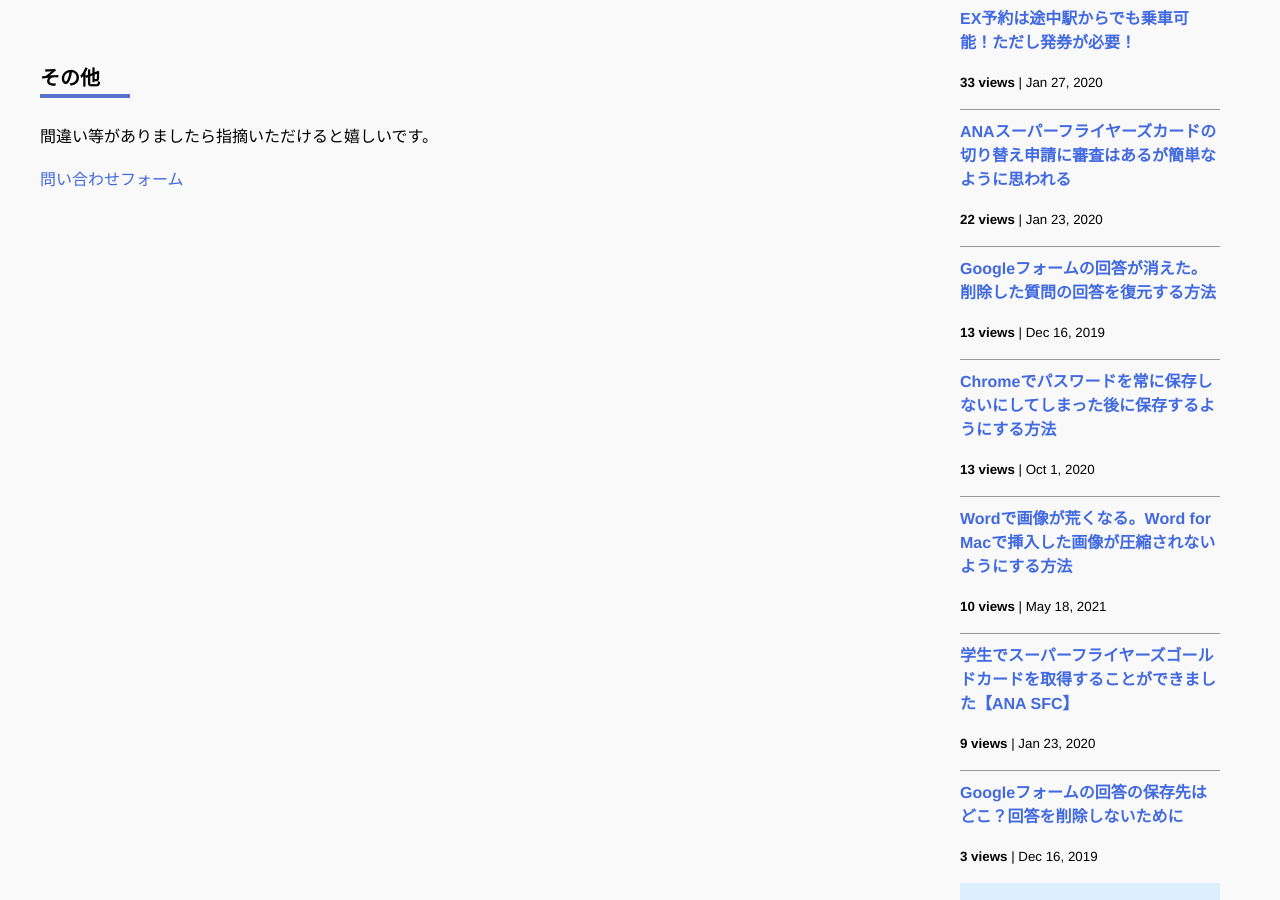
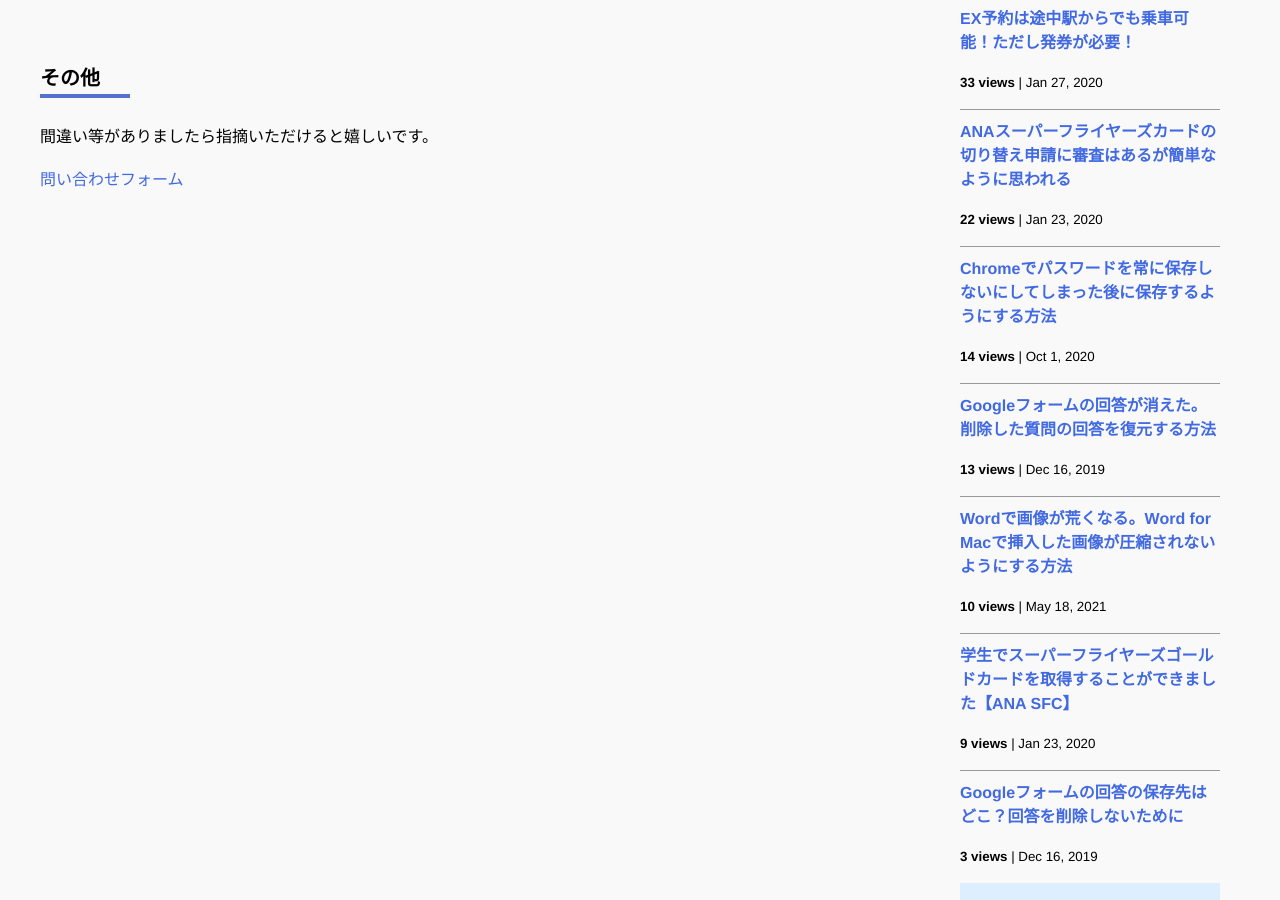
Before and after one commit to iwanaminami/shoyaiwaname, a Jekyll site: the page built from about.markdown, in a window 1280 px wide and 900 px high, scrolled down 878 px. Built offline with Jekyll 4.4.1, drawn with Linux system fonts in a browser that asks for light colours; nearby versions of some CDN libraries; comment, search, counter and statistics services are not loaded.

Commit message:
chore(ga): update _data/popularposts.yml 20261022-0552

```diff
--- a/_data/popularposts.yml
+++ b/_data/popularposts.yml
@@ -5,10 +5,10 @@ side:
     url: "/2020/01/23/sfc-judge.html"
   - view: 21
     url: "/"
+  - view: 14
+    url: "/2020/10/01/googlepassword.html"
   - view: 13
     url: "/2019/12/16/restore-googleform.html"
-  - view: 13
-    url: "/2020/10/01/googlepassword.html"
   - view: 10
     url: "/2021/05/18/image-compression-word.html"
   - view: 9
```
